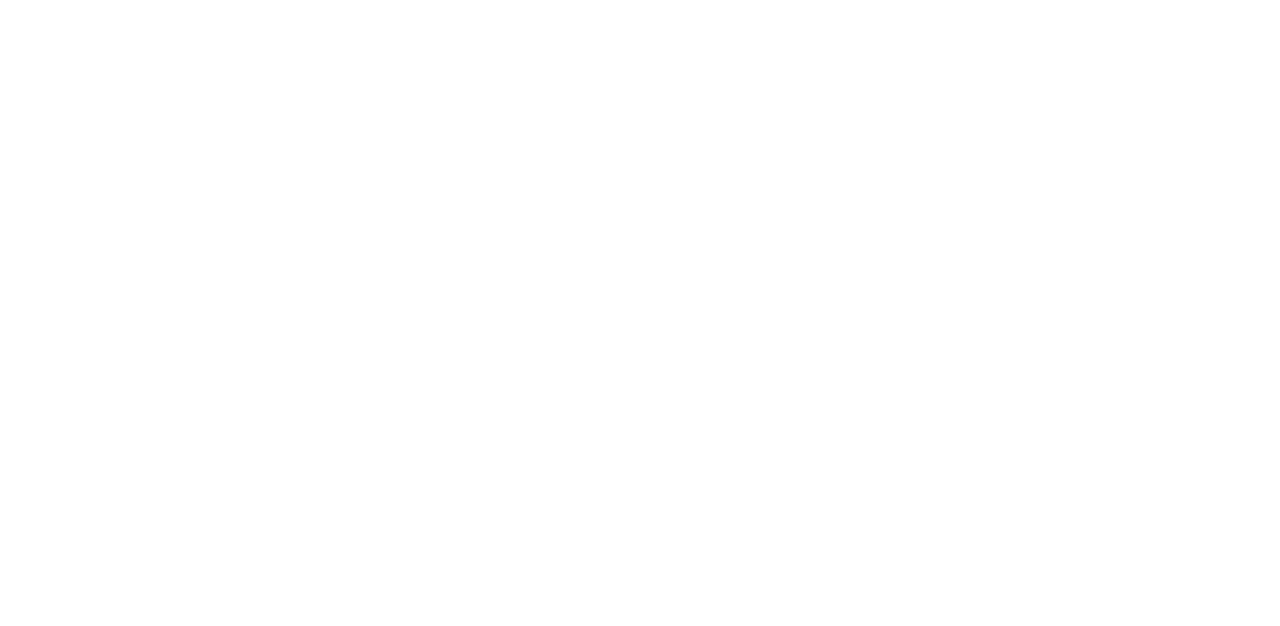
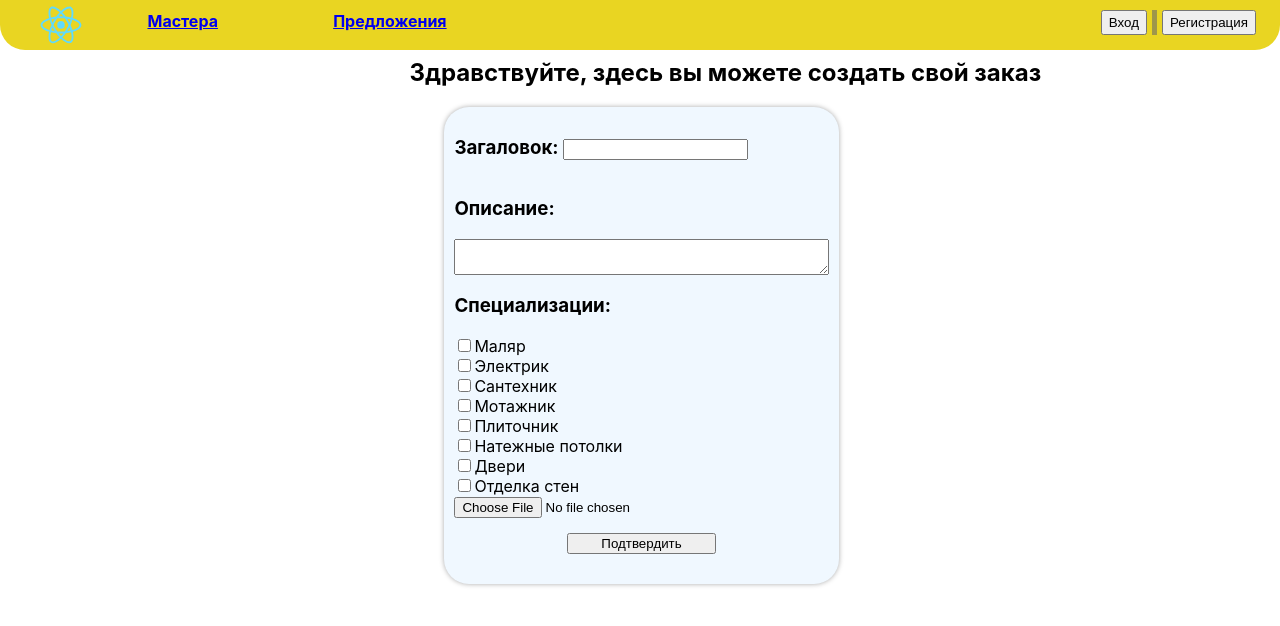
Before and after one commit to Spiritshow/WebService, a React (Create React App) app: page /AddOffer in a window 1280 px wide. Before the commit this address had no page. Shown: the top 626 px of the page. Built offline with nearby package versions, Linux system fonts and the light colour scheme.

Commit message:
add front addoffer

```diff
--- a/src/components/Pages/Edit/EditMaster/EditMaster.js
+++ b/src/components/Pages/Edit/EditMaster/EditMaster.js
@@ -21,6 +21,7 @@
             setLinkVK(response.data[0].LinkVK);
             setDescription(response.data[0].Description);
             setTextSpecializations(response.data[0].Specialization);
+            setPhoto(response.data[0].Images)
           } catch (error) {
             console.error('Ошибка получения данных:', error);
           }
@@ -82,11 +83,13 @@
             const index = specializations.findIndex(specialization => specialization === e.target.name);
             specializations.splice(index, 1)
             setSpecializations([...[],...specializations]);
+
         }
         textSpec();
     }
     const [textSpecializations, setTextSpecializations] = useState()
     const textSpec = () =>{
+        setTextSpecializations("")
         if(!!specializations)specializations.map(
             specialization => setTextSpecializations(textSpecializations+specialization+"; ")
         )
@@ -160,35 +163,35 @@
                 <textarea onChange={handleDescription}>{description}</textarea>
                     <h3>Специализации:</h3>
                     <div>
-                        <input type="checkbox" id="painter" name="painter" onClick={checkMaster} />
+                        <input type="checkbox" id="painter" name="Маляр" onClick={checkMaster} />
                         <label for="painter">Маляр</label>
                     </div>
                     <div>
-                        <input type="checkbox" id="electrician" name="electrician" onClick={checkMaster} />
+                        <input type="checkbox" id="electrician" name="Электрик" onClick={checkMaster} />
                         <label for="electrician">Электрик</label>
                     </div>
                     <div>
-                        <input type="checkbox" id="plumber" name="plumber" onClick={checkMaster} />
+                        <input type="checkbox" id="plumber" name="Сантехник" onClick={checkMaster} />
                         <label for="plumber">Сантехник</label>
                     </div>
                     <div>
-                        <input type="checkbox" id="installer" name="installer" onClick={checkMaster} />
+                        <input type="checkbox" id="installer" name="Монтажник" onClick={checkMaster} />
                         <label for="installer">Мотажник</label>
                     </div>
                     <div>
-                        <input type="checkbox" id="tiler" name="tiler" onClick={checkMaster} />
+                        <input type="checkbox" id="tiler" name="Плиточник" onClick={checkMaster} />
                         <label for="tiler">Плиточник</label>
                     </div>
                     <div>
-                        <input type="checkbox" id="ceilings" name="ceilings" onClick={checkMaster} />
+                        <input type="checkbox" id="ceilings" name="Натяжные потолки" onClick={checkMaster} />
                         <label for="ceilings">Натежные потолки</label>
                     </div>
                     <div>
-                        <input type="checkbox" id="doors" name="doors" onClick={checkMaster} />
+                        <input type="checkbox" id="doors" name="Двери" onClick={checkMaster} />
                         <label for="doors">Двери</label>
                     </div>
                     <div>
-                        <input type="checkbox" id="decoration" name="decoration" onClick={checkMaster} />
+                        <input type="checkbox" id="decoration" name="Отделка стен" onClick={checkMaster} />
                         <label for="decoration">Отделка стен</label>
                     </div>
                     <div>
--- a/src/components/Pages/Login/Sign_up.js
+++ b/src/components/Pages/Login/Sign_up.js
@@ -7,7 +7,7 @@
 const Sign_up = () => {
 
     const addUser = useLoginDB((state) => state.addUser)
-    const user = useLoginDB((state) => state.user);
+    //const user = useLoginDB((state) => state.user);
 
     const navigate = useNavigate();
     const SignMaster = async () =>{
@@ -27,6 +27,9 @@
         });
 
         addUser({id: response.data[0].ID ,user: "Master"})
+        const resp = await axios.post('http://localhost:3001/dataMaster',{id: response.data[0].ID});
+        navigate(`/Masters/${response.data[0].ID}`, {state: resp.data[0]});
+
     }
 
     const SignClient = async () => {
@@ -44,16 +47,13 @@
         addUser({id: response.data[0].ID ,user: "Client"})
     }
 
-    const linkMaster = async () => {
-        const resp = await axios.post('http://localhost:3001/dataMaster',{id: user.id});
-        navigate(`/Masters/${user.id}`, {state: resp.data[0]});
-    }
+
 
 
     const Sign = () => {
         if(togglerMaster){
             SignMaster();
-            linkMaster();
+
         }else{
             SignClient()
             navigate('/')
@@ -179,35 +179,35 @@
                 <textarea onChange={handleDescription}></textarea>
                     <h3>Специализации:</h3>
                     <div>
-                        <input type="checkbox" id="painter" name="painter" onClick={checkMaster} />
+                        <input type="checkbox" id="painter" name="Маляр" onClick={checkMaster} />
                         <label for="painter">Маляр</label>
                     </div>
                     <div>
-                        <input type="checkbox" id="electrician" name="electrician" onClick={checkMaster} />
+                        <input type="checkbox" id="electrician" name="Электрик" onClick={checkMaster} />
                         <label for="electrician">Электрик</label>
                     </div>
                     <div>
-                        <input type="checkbox" id="plumber" name="plumber" onClick={checkMaster} />
+                        <input type="checkbox" id="plumber" name="Сантехник" onClick={checkMaster} />
                         <label for="plumber">Сантехник</label>
                     </div>
                     <div>
-                        <input type="checkbox" id="installer" name="installer" onClick={checkMaster} />
+                        <input type="checkbox" id="installer" name="Монтажник" onClick={checkMaster} />
                         <label for="installer">Мотажник</label>
                     </div>
                     <div>
-                        <input type="checkbox" id="tiler" name="tiler" onClick={checkMaster} />
+                        <input type="checkbox" id="tiler" name="Плиточник" onClick={checkMaster} />
                         <label for="tiler">Плиточник</label>
                     </div>
                     <div>
-                        <input type="checkbox" id="ceilings" name="ceilings" onClick={checkMaster} />
+                        <input type="checkbox" id="ceilings" name="Натяжные потолки" onClick={checkMaster} />
                         <label for="ceilings">Натежные потолки</label>
                     </div>
                     <div>
-                        <input type="checkbox" id="doors" name="doors" onClick={checkMaster} />
+                        <input type="checkbox" id="doors" name="Двери" onClick={checkMaster} />
                         <label for="doors">Двери</label>
                     </div>
                     <div>
-                        <input type="checkbox" id="decoration" name="decoration" onClick={checkMaster} />
+                        <input type="checkbox" id="decoration" name="Отделка стен" onClick={checkMaster} />
                         <label for="decoration">Отделка стен</label>
                     </div>
                     <div>
--- a/src/components/Pages/Masters/Masters.js
+++ b/src/components/Pages/Masters/Masters.js
@@ -53,7 +53,7 @@
           <div>
             <select onChange={handleChange}>
               <option value='1'>По возрастанию рейтинга</option>
-              <option value='2'>По убыванию рейтинга</option>
+              <option value='2'>По убываниЫю рейтинга</option>
             </select>
           </div>
           <List/>
--- /dev/null
+++ b/src/components/Pages/Offering/components/AddOffer/AddOffer.css
@@ -0,0 +1,26 @@
+.CustomBox{
+    display: flex;
+    flex-direction: column;
+    margin-left: 32%;
+    padding-top: 3%;
+}
+
+
+.CustomText{
+    display: flex;
+    flex-direction: column;
+    height: 100%;
+    width: 43%;
+    border-radius: 25px;
+    background-color: aliceblue;
+    margin-left: 4%;
+    box-shadow: 0px 0px 5px rgb(170, 170, 170);
+    padding: 10px;
+}
+
+.CustomButton{
+    width: 40%;
+    margin-left: 30%;
+    margin-top: 15px;
+    margin-bottom: 20px;
+}
--- /dev/null
+++ b/src/components/Pages/Offering/components/AddOffer/AddOffer.js
@@ -0,0 +1,146 @@
+import React, { useState } from "react";
+import axios from 'axios';
+import "./AddOffer.css";
+import { useNavigate } from "react-router-dom";
+
+const AddOffer = () => {
+
+    const Add = () => {
+
+    }
+
+    const [Header, setHeader] = useState("")
+    const hChangeHeader = (e) =>{
+        setHeader(e.target.value);
+    }
+
+    const [description, setDescription] = useState("");
+
+    const handleDescription = (e) => {
+        setDescription(e.target.value);
+    }
+
+    const [selectedFile, setSelectedFile] = useState(null);
+    const [previewUrl, setPreviewUrl] = useState(null);
+
+    const fileSelectedHandler = event => {
+        const file = event.target.files[0];
+        setSelectedFile(file);
+        if (file) {
+            const reader = new FileReader();
+            reader.onloadend = () => {
+            setPreviewUrl(reader.result);
+            };
+        reader.readAsDataURL(file);
+        }
+    };
+
+    const [photo, setPhoto] = useState();
+
+    const fileUploadHandler = async () => {
+        if (!selectedFile) {
+            console.log("No file selected!");
+            return;
+        }
+
+        const newFileName = encodeURI(selectedFile.name);
+        setPhoto(`/uploads/${newFileName}`);
+
+        const formData = new FormData();
+        formData.append('file', selectedFile);
+
+        const res = await fetch('http://localhost:3001/update', {
+            method: 'POST',
+            body: formData
+        });
+        const data = await res.json();
+
+        console.log(data);
+        console.log("File ready for upload:", selectedFile);
+    };
+
+    const [specializations, setSpecializations] = useState([])
+    const checkMaster = (e) =>{
+        let toggle = true
+
+        if(!!specializations) specializations.map(
+            specialization => e.target.name === specialization ?
+            toggle = false : {}
+        )
+        if(toggle)
+        setSpecializations([...specializations, e.target.name]);
+        else{
+            const index = specializations.findIndex(specialization => specialization === e.target.name);
+            specializations.splice(index, 1)
+            setSpecializations([...[],...specializations]);
+        }
+        textSpec();
+    }
+    const [textSpecializations, setTextSpecializations] = useState("")
+    const textSpec = () =>{
+        if(!!specializations)specializations.map(
+            specialization => setTextSpecializations(textSpecializations+specialization+"; ")
+        )
+    }
+
+    const [togglerMaster, setTogglerMaster] = useState(false)
+
+    return(
+        <div className="CustomBox">
+            <h2>Здравствуйте, здесь вы можете создать свой заказ</h2>
+            <div className="CustomText">
+                <h3>Загаловок: <input type="text" onChange={hChangeHeader}/></h3>
+
+                <h3>Описание: </h3>
+                <textarea onChange={handleDescription}></textarea>
+                <h3>Специализации:</h3>
+                <div>
+                    <input type="checkbox" id="painter" name="Маляр" onClick={checkMaster} />
+                    <label for="painter">Маляр</label>
+                </div>
+                <div>
+                    <input type="checkbox" id="electrician" name="Электрик" onClick={checkMaster} />
+                    <label for="electrician">Электрик</label>
+                </div>
+                <div>
+                    <input type="checkbox" id="plumber" name="Сантехник" onClick={checkMaster} />
+                    <label for="plumber">Сантехник</label>
+                </div>
+                <div>
+                    <input type="checkbox" id="installer" name="Монтажник" onClick={checkMaster} />
+                    <label for="installer">Мотажник</label>
+                </div>
+                <div>
+                    <input type="checkbox" id="tiler" name="Плиточник" onClick={checkMaster} />
+                    <label for="tiler">Плиточник</label>
+                </div>
+                <div>
+                    <input type="checkbox" id="ceilings" name="Натяжные потолки" onClick={checkMaster} />
+                    <label for="ceilings">Натежные потолки</label>
+                </div>
+                <div>
+                    <input type="checkbox" id="doors" name="Двери" onClick={checkMaster} />
+                    <label for="doors">Двери</label>
+                </div>
+                <div>
+                    <input type="checkbox" id="decoration" name="Отделка стен" onClick={checkMaster} />
+                    <label for="decoration">Отделка стен</label>
+                </div>
+                <div>
+                    <input type="file" onChange={fileSelectedHandler} accept="image/*" />
+                    {previewUrl && <img src={previewUrl} alt="Preview" style={{ maxWidth: '100%', maxHeight: '200px' }} />}
+                    {selectedFile && <button onClick={fileUploadHandler}>Upload</button>}
+                </div>
+
+                <button className="CustomButton" onClick={Add}>Подтвердить</button>
+            </div>
+                {/* end */}
+
+
+
+        </div>
+
+    )
+}
+
+export default AddOffer;
--- a/src/components/Routes/Layout/Sidebar.js
+++ b/src/components/Routes/Layout/Sidebar.js
@@ -61,7 +61,7 @@
         return(
             <div>
                 <hr/>
-                <h3>Добавить предложение</h3>
+                <Link to={`/AddOffer`} state={user.id}><h3>Добавить предложение</h3></Link>
                 <hr/>
             </div>
         )
@@ -71,7 +71,7 @@
         return(
             <div>
                 <hr/>
-                <h3>Редактировать свои данные</h3>
+                <a href='https://www.youtube.com/watch?v=dQw4w9WgXcQ&ab_channel=RickAstley'><h3>Редактировать свои данные</h3></a>
                 <hr/>
             </div>
         )
--- a/src/components/Routes/router.js
+++ b/src/components/Routes/router.js
@@ -8,6 +8,7 @@
 import Login from '../Pages/Login/Login';
 import Offer from '../Pages/Offering/components/Offer/Offer';
 import EditMaster from '../Pages/Edit/EditMaster/EditMaster';
+import AddOffer from '../Pages/Offering/components/AddOffer/AddOffer';
 
 const Router = () => {
     return(
@@ -21,6 +22,7 @@
                 <Route path='/Login' element={<Login/>}/>
                 <Route path='/Sign_up' element={<Sign_up/>}/>
                 <Route path='/EditMaster' element={<EditMaster/>}/>
+                <Route path='/AddOffer' element={<AddOffer/>}/>
             </Route>
         </Routes>
     </BrowserRouter>
```
Also changed, not shown: src/components/Pages/Masters/components/Master/Master.js (+5 -5 lines).
